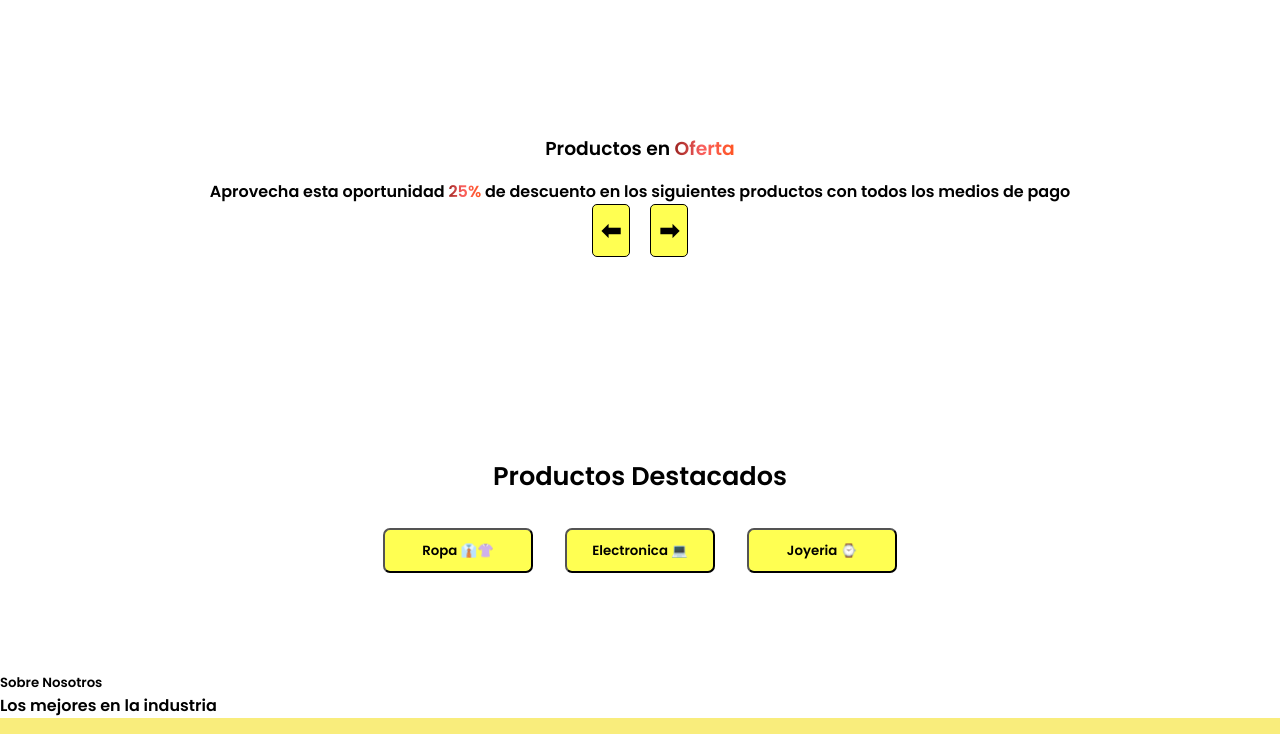
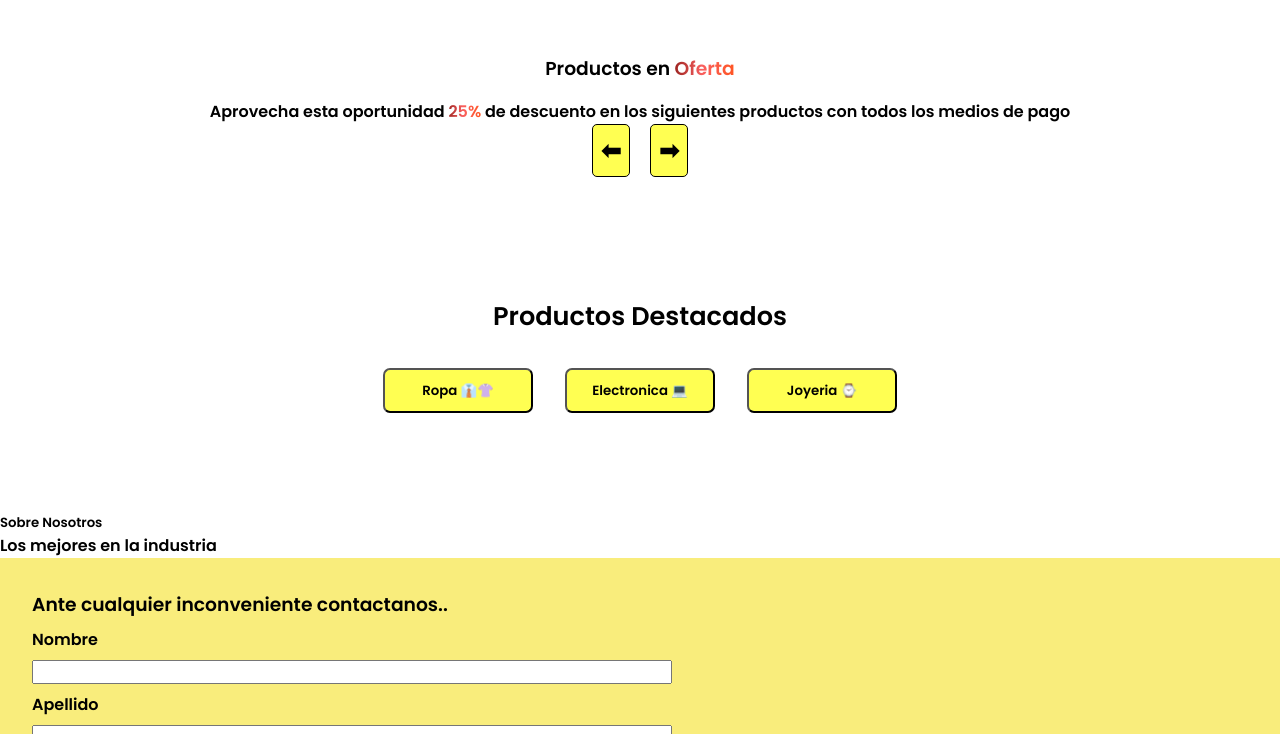
Before and after one commit to Whoiamx/KickStore, a website built with Vite: page ecommerce-integrador-gaston/index.html in a window 1280 px wide. Shown: the part 979-1713 px from the top of the page. Built offline with nearby package versions, Linux system fonts and the light colour scheme; no server answers.

Commit message:
se ajusta el padding

```diff
--- a/ecommerce-integrador-gaston/assets/style.css
+++ b/ecommerce-integrador-gaston/assets/style.css
@@ -106,7 +106,7 @@ header {
 
 .ec-product-off {
   max-width: 1000vh;
-  padding: 200px;
+  padding: 120px;
 }
 
 .ec-offert-container {
```
